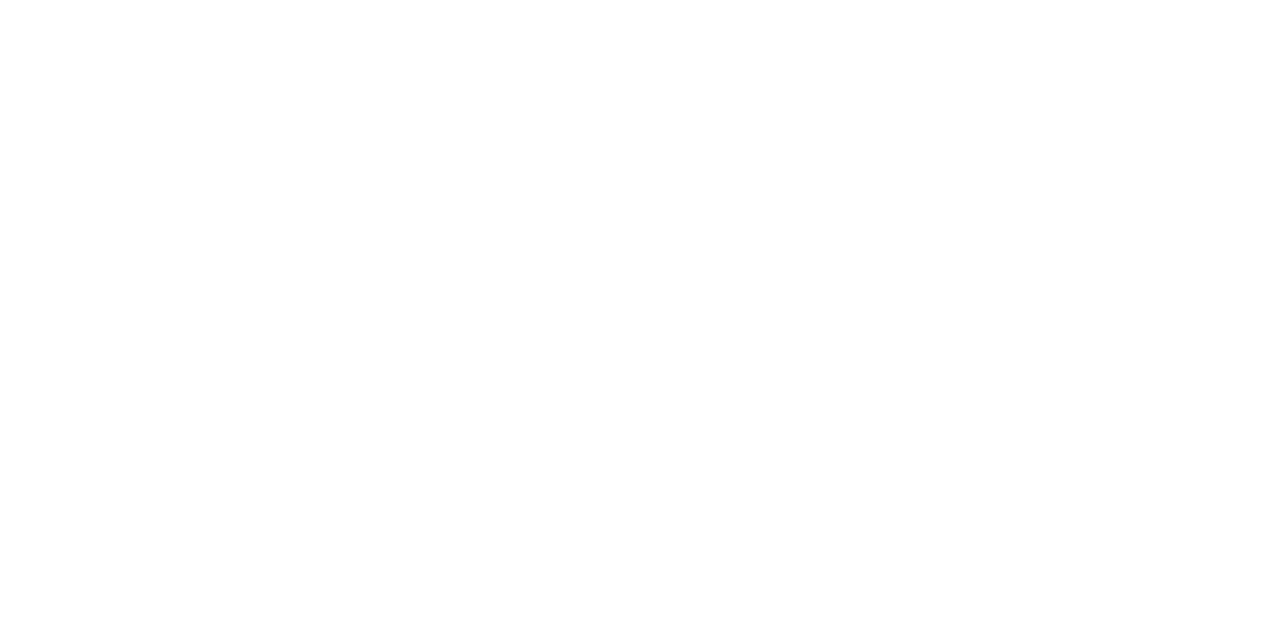
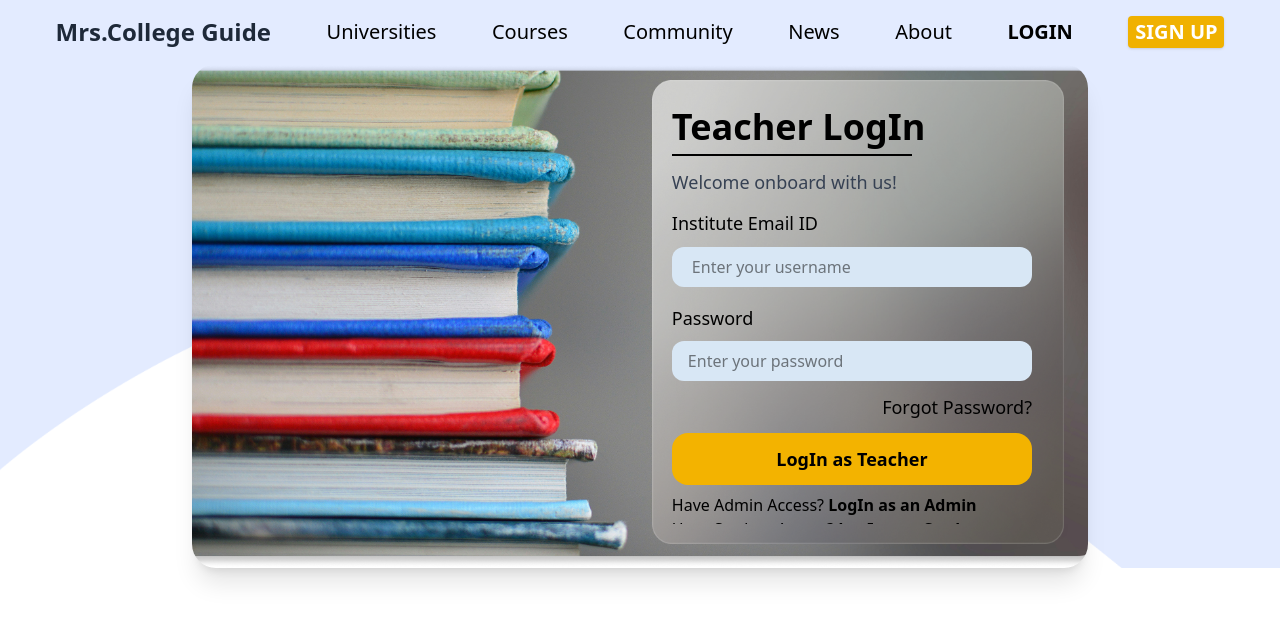
Before and after one commit to Ankitkumar7311/E-Learning, a React (Vite) app: page /teacher-login in a window 1280 px wide. Before the commit this address had no page. Shown: the top 622 px of the page. Built offline with nearby package versions, Linux system fonts and the light colour scheme.

Commit message:
add student/teacher login & routing to profiles

```diff
--- a/src/App.jsx
+++ b/src/App.jsx
@@ -16,6 +16,9 @@
 import SearchFaculty from './components/admin_profile/SearchFaculty'
 import StudentProfile from './components/admin_profile/StudentProfile';
 import SearchStudents from './components/admin_profile/SearchStudents';
+import StudentLogin from './components/admin_profile/StudentLogin.jsx';
+import TeacherLogin from './components/admin_profile/TeacherLogIn.jsx';
+import Teacherprofile from './components/admin_profile/Teacherprofile.jsx';
 const App = () => {
   return (
     <Router>
@@ -45,6 +48,24 @@
 
           <Route path="regulation" element={<RegulationForm />} />
         </Route>
+
+            {/* Login pages */}
+        <Route path="/login" element={<><NavBar /><Login /></>} />
+        <Route path="/student-login" element={<><NavBar /><StudentLogin /></>} />
+        <Route path="/teacher-login" element={<><NavBar /><TeacherLogin /></>} />
+
+        {/* Profiles */}
+        <Route path="/student-profile" element={<StudentProfile />} />
+        <Route path="/teacher-profile" element={<Teacherprofile/>} />
+
+        {/* Admin dashboard */}
+        <Route path="/dashboard" element={<><AdminNavBar /><AdminDashboard /></>} >
+          <Route path="add-remove-faculty" element={<AddRemoveFaculty />} />
+          <Route path="add-remove-student" element={<Add />} />
+          <Route path="view-faculty-student" element={<SearchFaculty/>} />
+          <Route path="regulation" element={<RegulationForm />} />
+  </Route>
+
       </Routes>
       {/* <SearchStudents/>
       <StudentProfile/> */}
--- a/src/components/admin_profile/Form.jsx
+++ b/src/components/admin_profile/Form.jsx
@@ -1,14 +1,10 @@
 import { useState } from "react";
-import { useNavigate } from "react-router-dom";   // ✅ import
+import { useNavigate } from "react-router-dom";
 import cardpic from "../../assets/card.png";
 
 const Form = () => {
-  const [formData, setFormData] = useState({
-    email: "",
-    password: "",
-  });
-
-  const navigate = useNavigate();   // ✅ hook
+  const [formData, setFormData] = useState({ email: "", password: "" });
+  const navigate = useNavigate();
 
   const handleChange = (e) => {
     const { name, value } = e.target;
@@ -18,66 +14,75 @@
   const handleSubmit = (e) => {
     e.preventDefault();
     console.log(formData);
-
-    // ✅ Login hone ke baad dashboard pe bhej do
     navigate("/dashboard");
-
     setFormData({ email: "", password: "" });
   };
 
   return (
-    <section
-      className="absolute top-10 left-145 w-[420px] h-[450px] pl-6 pr-1 pt-2 bg-cover bg-no-repeat rounded-2xl ml-[350px] mt-[80px] "
-      style={{ backgroundImage: `url(${cardpic})` }}
+    <div
+      className="
+        absolute md:top-5 md:right-15 w-[70vw] sm:w-[70vw] md:w-[40%]
+        rounded-2xl p-4 sm:p-6 overflow-y-auto
+        bg-no-repeat bg-cover bg-center
+      "
+      style={{ backgroundImage: `url(${cardpic})`, maxHeight: "90%" }}
     >
-      <h1 className="text-4xl font-roboto font-medium mb-2">Login</h1>
-      <hr className="border-t border-gray-300 mb-2 w-[60%]" />
-      <h4 className="text-base font-montserrat mb-3">
+      <h1 className="text-2xl sm:text-2xl md:text-4xl font-roboto font-medium leading-none mb-3">
+        LogIn
+      </h1>
+      <hr className="border-[0.2vh]  border-black mb-2 w-2/3" />
+      <h4 className="text-sm sm:text-base md:text-2xl font-montserrat leading-normal mb-3">
         Welcome onboard with us!
       </h4>
 
-      <form onSubmit={handleSubmit} className="flex flex-col gap-3">
-        <div className="flex flex-col gap-2">
-          <label className="font-medium mb-1">Email ID</label>
+      <form onSubmit={handleSubmit} className="flex flex-col gap-3 md:gap-3">
+        <label className="font-medium text-sm sm:text-base md:text-lg leading-none">
+          Email ID
+        </label>
         <input
           type="text"
           name="email"
           placeholder="Enter your username"
           value={formData.email}
           onChange={handleChange}
-            className="bg-[#D8E7F5] rounded-xl px-4 py-2 outline-none focus:ring-2 focus:ring-blue-400 w-[92%] "
+          className="w-full bg-[#D8E7F5] rounded-xl px-4 py-2 outline-none focus:ring-2 focus:ring-blue-400 text-sm sm:text-base"
         />
-          <label className="font-medium mb-1 pt-3">Password</label>
+
+        <label className="font-medium text-sm sm:text-base md:text-lg mt-2 leading-none">
+          Password
+        </label>
         <input
           type="password"
           name="password"
           placeholder="Enter your password"
           value={formData.password}
           onChange={handleChange}
-            className="bg-[#D8E7F5] rounded-xl px-4 py-2 outline-none focus:ring-2 focus:ring-blue-400 w-[92%] "
+          className="w-full bg-[#D8E7F5] rounded-xl px-4 py-2 outline-none focus:ring-2 focus:ring-blue-400 text-sm sm:text-base"
         />
 
         <button
           type="button"
-            className="text-sm text-gray-900 hover:underline pl-[45%]"
+          className="self-end text-xl sm:text-xl text-black hover:underline mt-1 leading-none"
         >
           Forgot Password?
         </button>
 
-          {/* ✅ Login pe navigate */}
         <button
           type="submit"
-            className="bg-[#F3B300] !rounded-2xl py-2 font-semibold text-lg hover:bg-yellow-600 w-[92%]"
+          className="bg-[#F3B300] hover:bg-yellow-600 transition rounded-2xl w-full font-bold text-lg sm:text-lg md:text-xl py-2.5 md:py-3 leading-none"
         >
           LogIn
         </button>
-
-          <p className="text-center !text-[18px]/[20px] mt-4">
-            Don’t have an account? <b className="block">Signup as a student</b>
+        <p className="text-lg sm:text-lg md:text-lg leading-none text-center">
+                Are you a student? <b className="hover:underline cursor-pointer"           onClick={() => navigate("/student-login")}
+>LogIn as a Student</b>
               </p>
+        <p className="text-lg sm:text-lg md:text-lg leading-none text-center">
+                Are you a Teacher?<b className="hover:underline cursor-pointer"           onClick={() => navigate("/teacher-login")}
+>LogIn as a Teacher</b>
+              </p>
+      </form>
     </div>
-      </form>
-    </section>
   );
 };
 
--- /dev/null
+++ b/src/components/admin_profile/StudentLogin.jsx
@@ -0,0 +1,110 @@
+import React, { useState } from "react";
+import { useNavigate } from "react-router-dom";
+import bg from "../../assets/Rectangle.png";
+import curveBg from "../../assets/Curve.png";
+import card from "../../assets/card.png";
+
+const StudentLogin = () => {
+  const [formData, setFormData] = useState({ email: "", password: "" });
+  const navigate = useNavigate();
+
+  const handleChange = (e) => setFormData(p => ({ ...p, [e.target.name]: e.target.value }));
+
+  const handleSubmit = (e) => {
+    e.preventDefault();
+    console.log(formData);
+    setFormData({ email: "", password: "" });
+    // Redirect to student profile instead of admin dashboard
+    navigate("/student-profile");
+  };
+
+  return (
+    <section
+      className="w-full flex items-center justify-center bg-no-repeat bg-cover px-4"
+      style={{ backgroundImage: `url(${curveBg})` }}
+    >
+      <div
+        className="
+          relative rounded-3xl shadow-xl overflow-hidden
+          w-[92vw] sm:w-[88vw] md:w-[85vw] lg:w-[80vw] xl:w-[70vw] max-w-[1120px]
+          md:aspect-[16/9]
+          bg-no-repeat bg-cover bg-center
+        "
+        style={{ backgroundImage: `url(${bg})` }}
+      >
+        <div
+          className="
+            md:absolute md:top-4 md:bottom-6 md:right-6 md:w-[46%]
+            w-full rounded-2xl p-10 sm:p-5 bg-transparent
+            overflow-hidden
+          "
+          style={{
+            backgroundImage: `url(${card})`,
+            backgroundRepeat: "no-repeat",
+            backgroundPosition: "right top",
+            backgroundSize: "100% 100%",
+          }}
+        >
+          <div className="h-full overflow-y-auto pr-3">
+            <h1 className="font-roboto font-semibold text-xl sm:text-2xl md:text-3xl lg:text-4xl leading-normal">
+              Student LogIn
+            </h1>
+
+            <hr className="border border-black mb-3 hidden md:block w-2/3" />
+
+            <p className="font-montserrat text-sm sm:text-base md:text-lg text-gray-700 mb-2">
+              Welcome onboard with us!
+            </p>
+
+            <form onSubmit={handleSubmit} className="flex flex-col gap-3 ">
+              <label>Institute Email ID</label>
+              <input
+                type="email"
+                name="email"
+                placeholder="Enter your username"
+                value={formData.email}
+                onChange={handleChange}
+                className="w-full bg-[#D8E7F5] rounded-xl px-5 py-2 outline-none focus:ring-2  focus:ring-blue-400 text-sm sm:text-base"
+              />
+
+              <label>Password</label>
+              <input
+                type="password"
+                name="password"
+                placeholder="Enter your password"
+                value={formData.password}
+                onChange={handleChange}
+                className="w-full bg-[#D8E7F5] rounded-xl px-4 py-2 outline-none focus:ring-2 focus:ring-blue-400 text-sm sm:text-base"
+              />
+
+              <button type="button" className="self-end text-xl sm:text-lg text-black hover:underline ">
+                Forgot Password?
+              </button>
+
+              <button
+                type="submit"
+                className="bg-[#F3B300] hover:bg-yellow-600 transition rounded-2xl w-full font-bold text-sm sm:text-base md:text-lg py-2.5 md:py-3"
+              >
+                LogIn as Student
+              </button>
+            </form>
+            <p className="text-xs sm:text-sm md:text-base mt-2">
+              Have Admin Access?{" "}
+              <b className="hover:underline cursor-pointer" onClick={() => navigate("/login")}>
+                LogIn as an Admin
+              </b>
+            </p>
+            <p className="text-xs sm:text-sm md:text-base mt-2">
+              Have Teacher Access?{" "}
+              <b className="hover:underline cursor-pointer" onClick={() => navigate("/teacher-login")}>
+                LogIn as a Teacher
+              </b>
+            </p>
+          </div>
+        </div>
+      </div>
+    </section>
+  );
+};
+
+export default StudentLogin;
--- /dev/null
+++ b/src/components/admin_profile/TeacherLogIn.jsx
@@ -0,0 +1,112 @@
+import React, { useState } from "react";
+import { useNavigate } from "react-router-dom";
+import bg from "../../assets/Rectangle.png";
+import curveBg from "../../assets/Curve.png";
+import card from "../../assets/card.png";
+
+const TeacherLogin = () => {
+  const [formData, setFormData] = useState({ email: "", password: "" });
+  const navigate = useNavigate();
+
+  const handleChange = (e) => setFormData(p => ({ ...p, [e.target.name]: e.target.value }));
+
+  const handleSubmit = (e) => {
+    e.preventDefault();
+    console.log(formData);
+    setFormData({ email: "", password: "" });
+    // Redirect to teacher profile
+    navigate("/teacher-profile");
+  };
+
+  return (
+<section
+      className="w-full flex items-center justify-center bg-no-repeat bg-cover px-4"
+      style={{ backgroundImage: `url(${curveBg})` }}
+    >
+      <div
+        className="
+          relative rounded-3xl shadow-xl overflow-hidden
+          w-[92vw] sm:w-[88vw] md:w-[85vw] lg:w-[80vw] xl:w-[70vw] max-w-[1120px]
+          md:aspect-[16/9]
+          bg-no-repeat bg-cover bg-center
+        "
+        style={{ backgroundImage: `url(${bg})` }}
+      >
+        <div
+          className="
+            md:absolute md:top-4 md:bottom-6 md:right-6 md:w-[46%]
+            w-full rounded-2xl p-10 sm:p-5 bg-transparent
+            overflow-hidden
+          "
+          style={{
+            backgroundImage: `url(${card})`,
+            backgroundRepeat: "no-repeat",
+            backgroundPosition: "right top",
+            backgroundSize: "100% 100%",
+          }}
+        >
+          <div className="h-full overflow-y-auto pr-3">
+            <h1 className="font-roboto font-semibold text-xl sm:text-2xl md:text-3xl lg:text-4xl leading-normal">
+              Teacher LogIn
+            </h1>
+
+            <hr className="border border-black mb-3 hidden md:block w-2/3" />
+
+            <p className="font-montserrat text-sm sm:text-base md:text-lg text-gray-700 mb-4">
+              Welcome onboard with us!
+            </p>
+
+            <form onSubmit={handleSubmit} className="flex flex-col gap-3">
+              <label className="font-medium text-sm sm:text-base md:text-lg leading-tight">Institute Email ID</label>
+              <input
+                type="email"
+                name="email"
+                placeholder="Enter your username"
+                value={formData.email}
+                onChange={handleChange}
+                className="w-full bg-[#D8E7F5] rounded-xl px-5 py-2 outline-none focus:ring-2 focus:ring-blue-400 text-sm sm:text-base"
+              />
+
+              <label className="font-medium text-sm sm:text-base md:text-lg mt-2 leading-tight">Password</label>
+              <input
+                type="password"
+                name="password"
+                placeholder="Enter your password"
+                value={formData.password}
+                onChange={handleChange}
+                className="w-full bg-[#D8E7F5] rounded-xl px-4 py-2 outline-none focus:ring-2 focus:ring-blue-400 text-sm sm:text-base"
+              />
+
+              <button type="button" className="self-end text-xl sm:text-lg text-black hover:underline ">
+                Forgot Password?
+              </button>
+
+              <button
+                type="submit"
+                className="bg-[#F3B300] hover:bg-yellow-600 transition rounded-2xl w-full font-bold text-sm sm:text-base md:text-lg py-2.5 md:py-3"
+              >
+                LogIn as Teacher
+              </button>
+            </form>
+
+            <p className="text-xs sm:text-sm md:text-base mt-2">
+              Have Admin Access?{" "}
+              <b className="hover:underline cursor-pointer" onClick={() => navigate("/login")}>
+                LogIn as an Admin
+              </b>
+            </p>
+
+            <p className="text-xs sm:text-sm md:text-base">
+              Have Student Access?{" "}
+              <b className="hover:underline cursor-pointer" onClick={() => navigate("/student-login")}>
+                LogIn as a Student
+              </b>
+            </p>
+          </div>
+        </div>
+      </div>
+    </section>
+  );
+};
+
+export default TeacherLogin;
```
Also changed, not shown: src/components/admin_profile/Login.jsx (+21 -23 lines), src/assets/Rectangle.png (added). Lines whose indentation alone changed are shown as unchanged.
